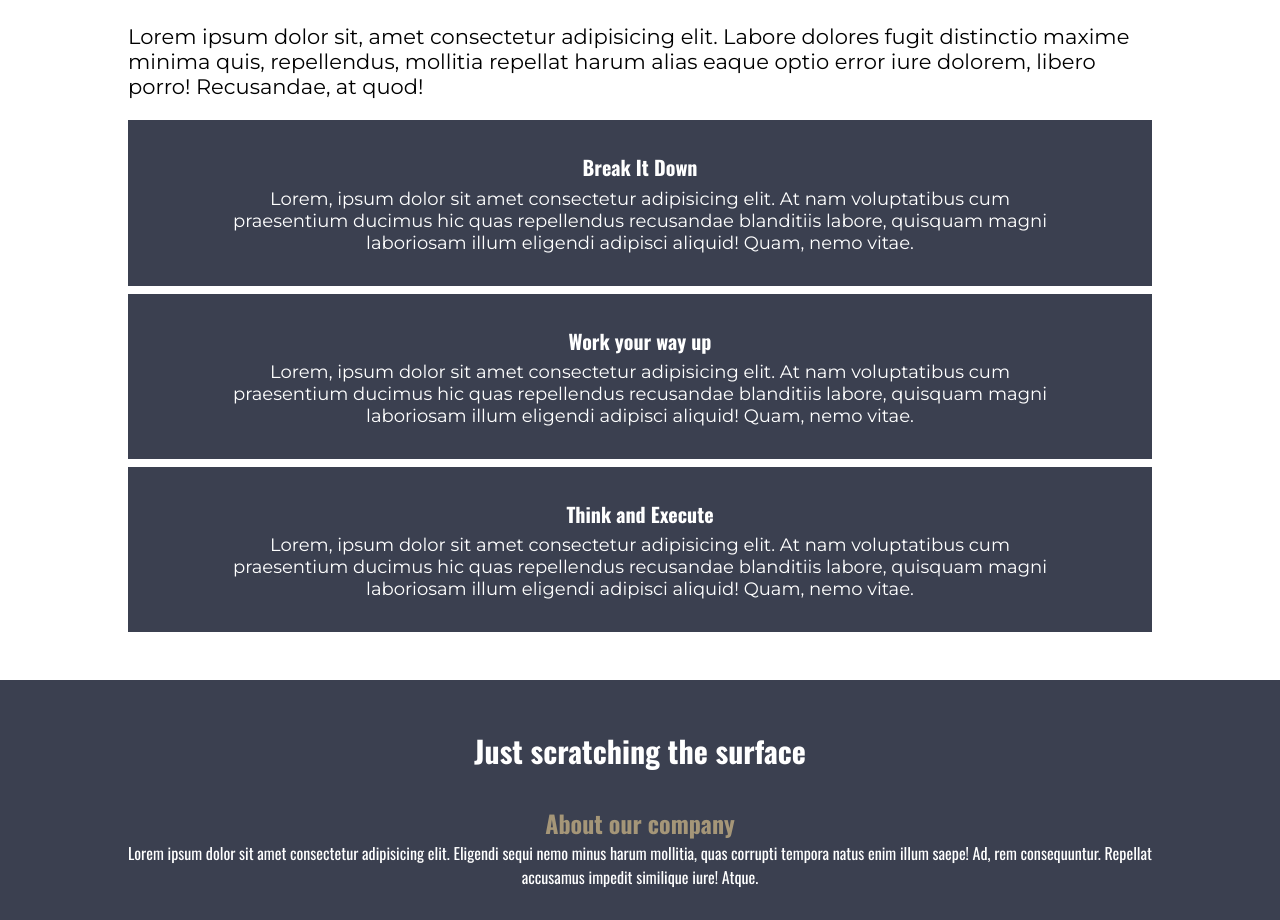
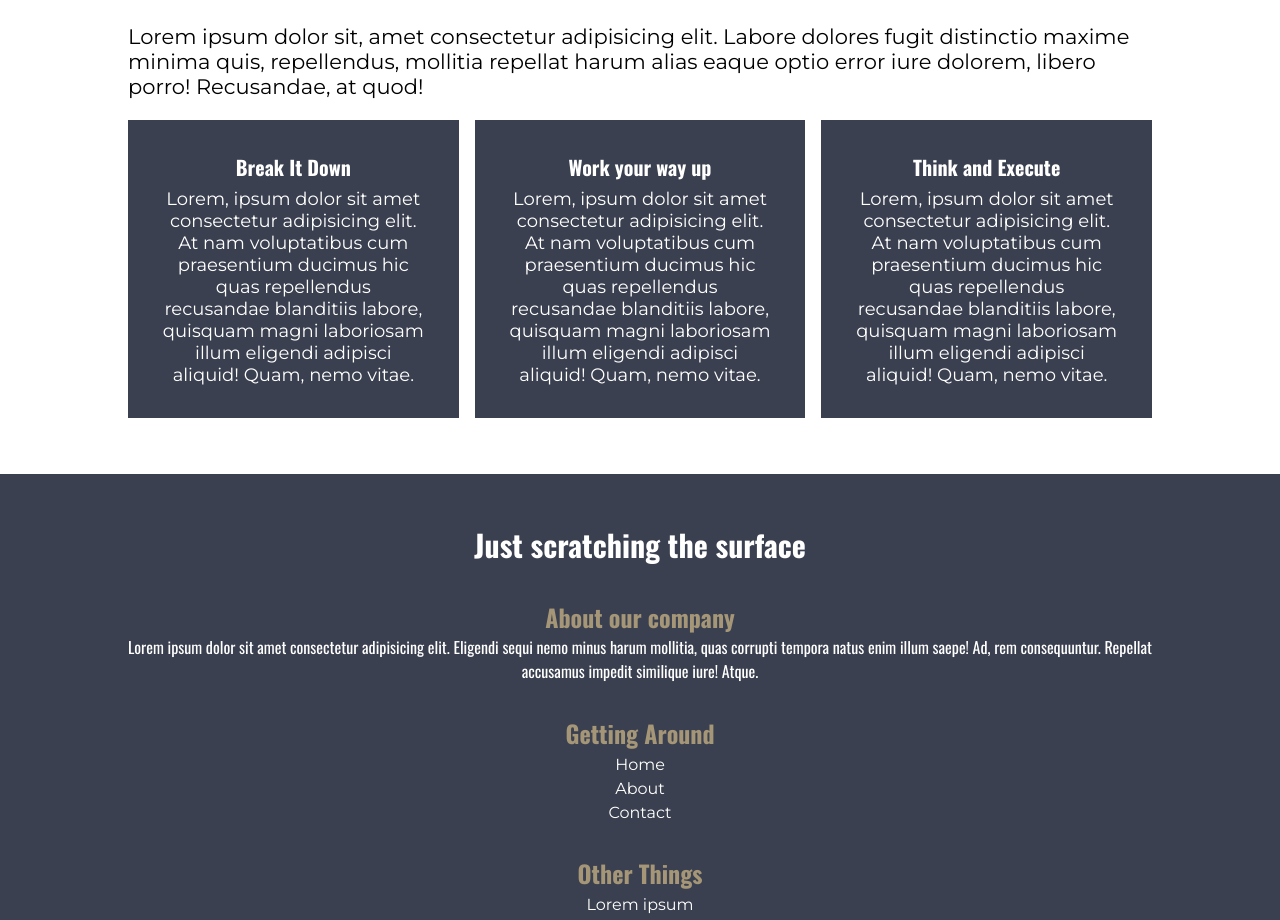
Before and after one commit to sourabhgrover/crl-final-challenge, a plain HTML site: page index.html in a window 1280 px wide. Shown: the part 1892-2812 px from the top of the page. Drawn offline with nearby package versions, Linux system fonts and the light colour scheme.

Commit message:
Bit more css for medium screen

```diff
--- a/index.html
+++ b/index.html
@@ -81,7 +81,7 @@
         <img src="./imgs/the-image.jpg" alt="The Image" />
         <p>Lorem ipsum dolor sit, amet consectetur adipisicing elit. Labore dolores fugit distinctio maxime minima quis, repellendus, mollitia repellat harum alias eaque optio error iure dolorem, libero porro! Recusandae, at quod!</p>
         </div>
-        <div>
+        <div class="card-outer-container">
           <div class="card">
           <div class="card-container">
             <h3 class="card-title">Break It Down</h3>
--- a/style.css
+++ b/style.css
@@ -319,4 +319,8 @@ footer h1{
     margin-left: 2em;
   }
 
+  .card-outer-container{
+    display: flex;
+    gap : 1em;
+  }
 }
```
